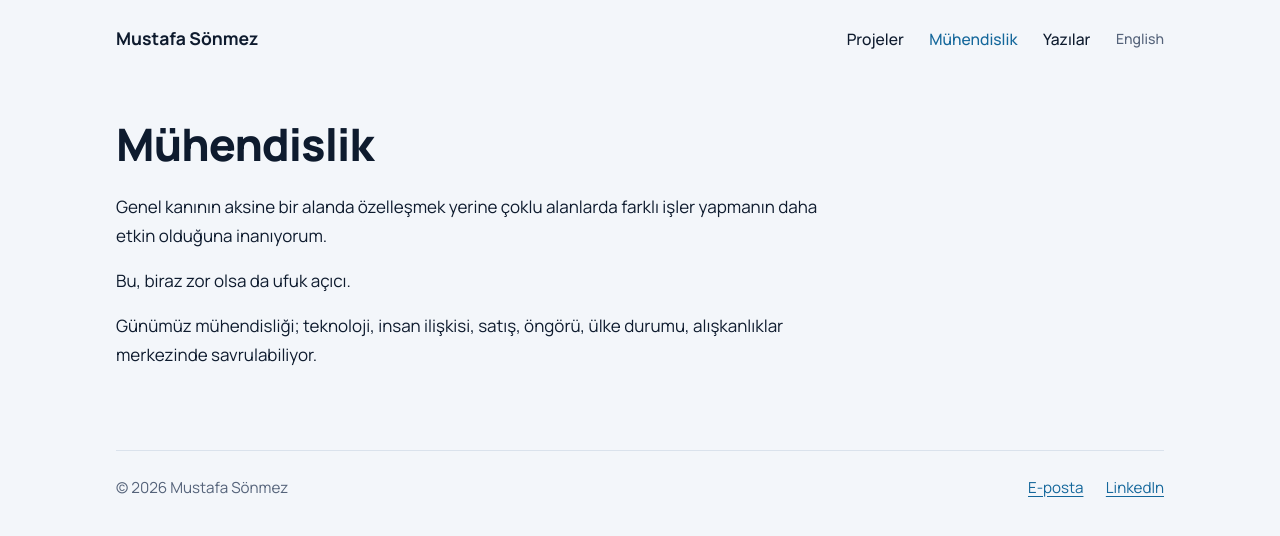
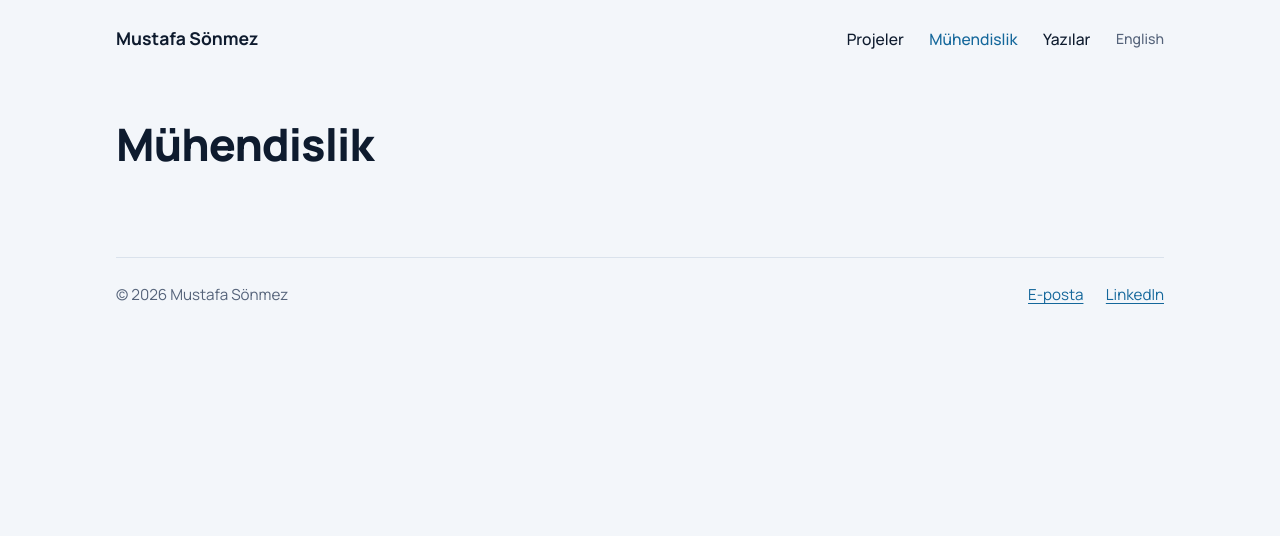
Before and after one commit to sonmezmustafa/sonmezmustafa.github.io, a Jekyll site: the page built from muhendislik/index.html, in a window 1280 px wide. Shown: the top 536 px of the page. Built offline with Jekyll 4.4.1, drawn with Linux system fonts in a browser that asks for light colours.

```diff
--- a/en/index.html
+++ b/en/index.html
@@ -22,6 +22,9 @@ description: Personal site of Mustafa Sönmez, sharing nearly 20 years of experi
     <p>I am a co-founder of <a href="https://codigno.com/">Codigno Yazılım</a>.</p>
     <p>I try to abstract real life using the basic notions of engineering.</p>
     <p>The effort to find the line between the professional and the amateur is, of course, in me too.</p>
+    <p>Contrary to the common view, I believe that doing different kinds of work across several fields is more effective than specialising in one.</p>
+    <p>It is a little harder, but it broadens your horizons.</p>
+    <p>Engineering today can be tossed about among technology, human relations, sales, foresight, the state of the country and habits.</p>
   </div>
 </section>
 
@@ -33,7 +36,7 @@ description: Personal site of Mustafa Sönmez, sharing nearly 20 years of experi
   </a>
   <a class="area" href="{{ '/en/engineering/' | relative_url }}">
     <h2>Engineering</h2>
-    <p>On working across several fields instead of specialising in one.</p>
+    <p>My notes on engineering.</p>
     <span class="go">Go to section →</span>
   </a>
   <a class="area" href="{{ '/en/posts/' | relative_url }}">
--- a/index.html
+++ b/index.html
@@ -33,7 +36,7 @@ description: Mustafa Sönmez'in yaklaşık 20 yıllık mühendislik ve insani te
   </a>
   <a class="area" href="{{ '/muhendislik/' | relative_url }}">
     <h2>Mühendislik</h2>
-    <p>Tek alanda özelleşmek yerine çoklu alanlarda çalışmak üzerine.</p>
+    <p>Mühendislik üzerine notlarım.</p>
     <span class="go">Bölüme git →</span>
   </a>
   <a class="area" href="{{ '/yazilar/' | relative_url }}">
--- a/muhendislik/index.html
+++ b/muhendislik/index.html
@@ -1,9 +1,8 @@
 ---
 title: Mühendislik
 ref: engineering
-description: Mustafa Sönmez'in mühendisliğe bakışı; tek alanda özelleşmek yerine çoklu alanlarda çalışmak üzerine.
+description: Mustafa Sönmez'in mühendislik notları.
+noindex: true
+sitemap: false
 ---
 <h1>Mühendislik</h1>
-<p>Genel kanının aksine bir alanda özelleşmek yerine çoklu alanlarda farklı işler yapmanın daha etkin olduğuna inanıyorum.</p>
-<p>Bu, biraz zor olsa da ufuk açıcı.</p>
-<p>Günümüz mühendisliği; teknoloji, insan ilişkisi, satış, öngörü, ülke durumu, alışkanlıklar merkezinde savrulabiliyor.</p>
```
Also changed, not shown: other parts of index.html (+3 -0 lines), en/engineering/index.html (+3 -4 lines).
